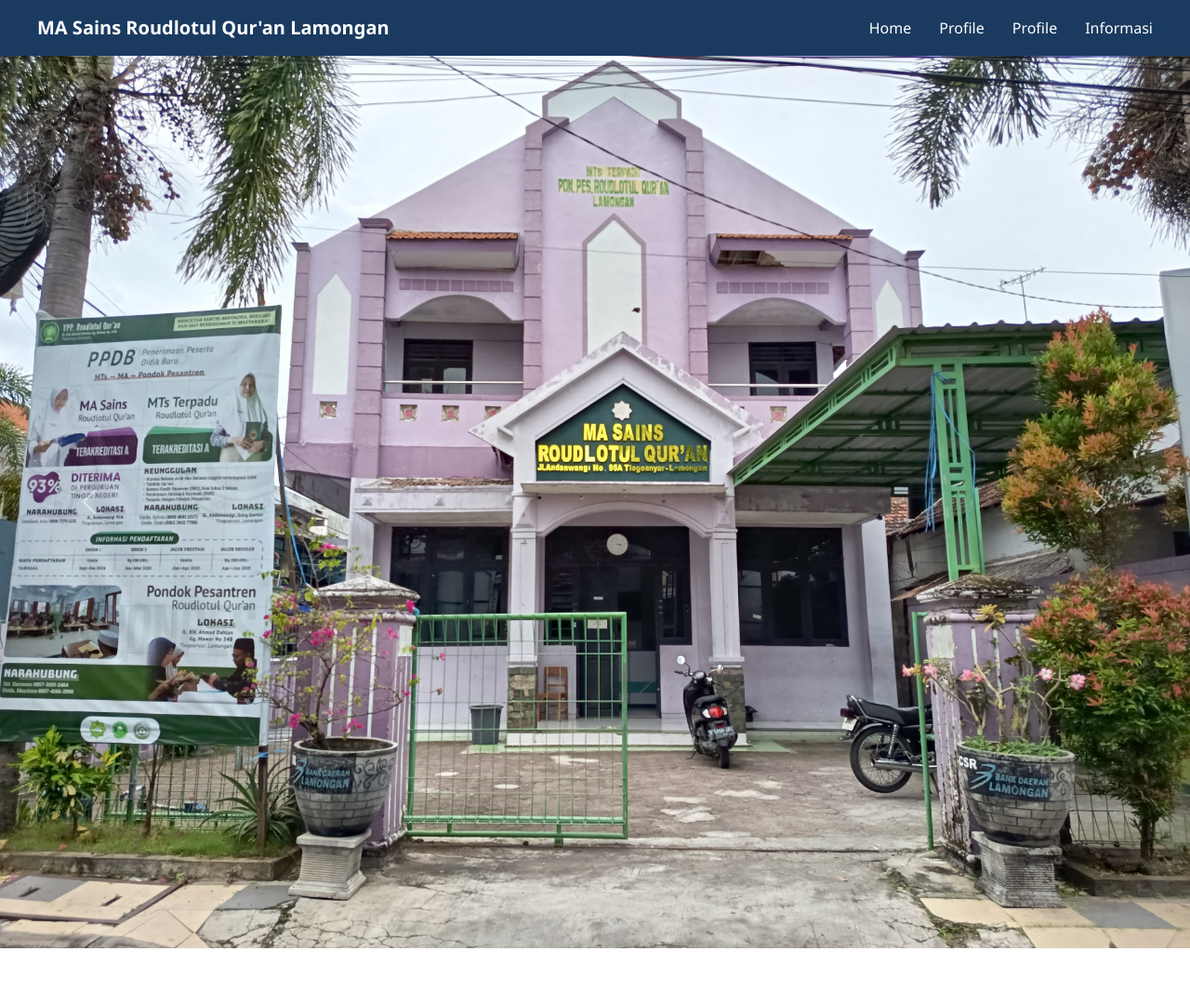
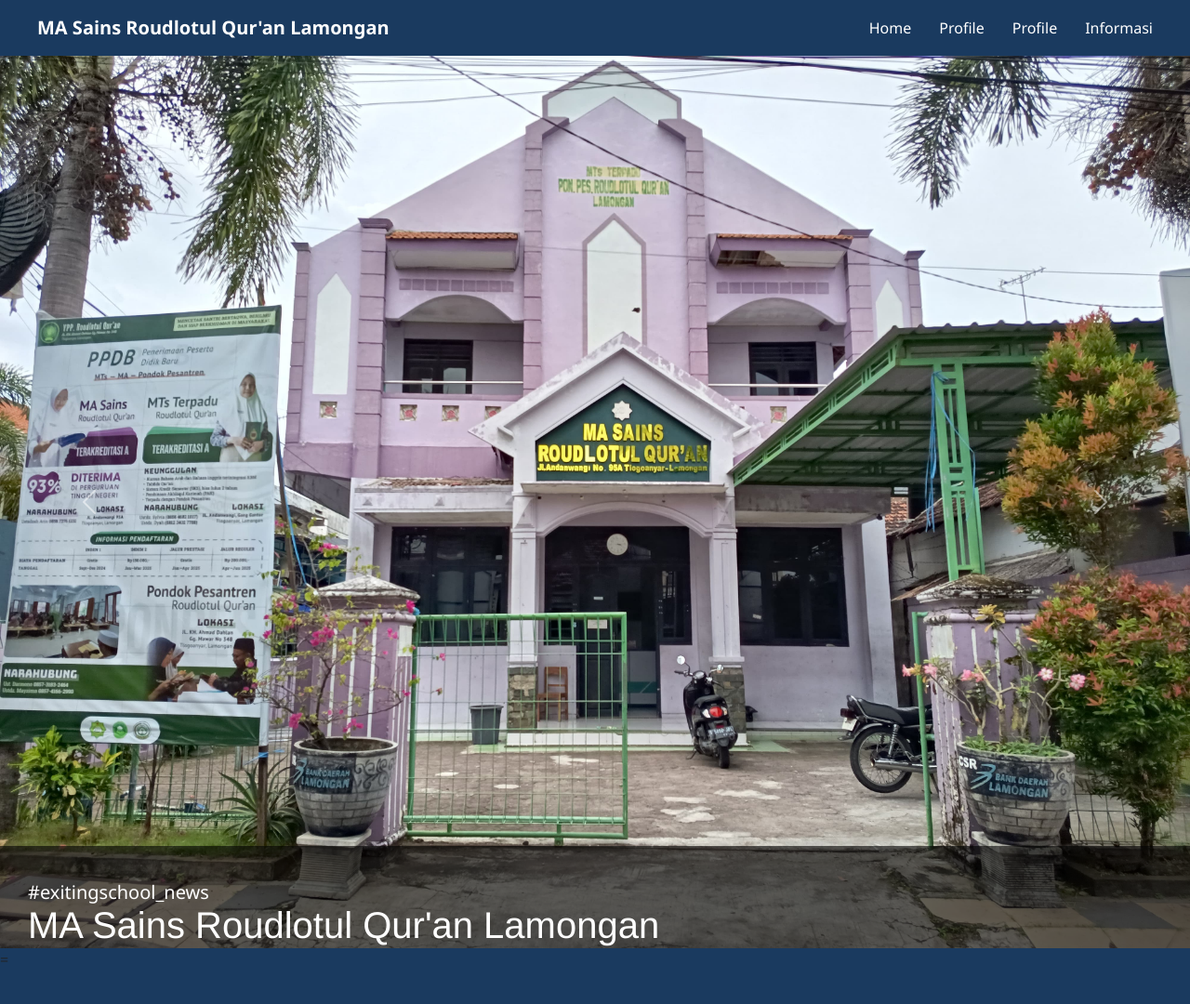
Before and after one commit to taworld-star/Tubes-PemprogWeb-Team, a plain HTML site: page index.html in a window 1280 px wide. Shown: the whole page at 93% size. Before the commit the page ends 1020 px from the top, so only its background shows below. Drawn offline with nearby package versions, Linux system fonts and the light colour scheme.

Commit message:
Update 10-mei-2025 22:22 perubahan home

```diff
--- a/index.html
+++ b/index.html
@@ -25,7 +25,13 @@
         <div id="carouselExample" class="carousel slide">
             <div class="carousel-inner">
               <div class="carousel-item active">
-                <img src="/Asset/school.jpg" class="img-fluid w-100" alt="sekolah">
+                <div class="description">
+                  <p>#exitingschool_news</p>
+                  <h1>MA Sains Roudlotul Qur'an Lamongan</h1>
+                </div>
+                <div class="hero">
+                  <img src="/Asset/school.jpg" class="img-fluid w-100" alt="sekolah">
+                </div>
               </div>
               <div class="carousel-item">
                 <img src="..." class="d-block w-100" alt="...">
@@ -45,6 +51,8 @@
           </div>
      </div>
 
+     <div class="break-line">=</div>
+
     <script src="https://cdn.jsdelivr.net/npm/bootstrap@5.3.6/dist/js/bootstrap.bundle.min.js" integrity="sha384-j1CDi7MgGQ12Z7Qab0qlWQ/Qqz24Gc6BM0thvEMVjHnfYGF0rmFCozFSxQBxwHKO" crossorigin="anonymous"></script>
     </body>
 
--- a/style.css
+++ b/style.css
@@ -38,6 +38,42 @@ span a{
 
 .hero{
     max-width: 1920px;
-    max-height: 500px;
+    max-height: 1012px;
     margin: auto;
 }
+
+.description{
+    position: absolute;
+    background-color: rgba(0, 0, 0, 0.603);
+    color: white;
+    width: 100%;
+    height: 30%;
+    top: 850px;
+
+}
+
+h1{
+    position: relative;
+    font-size: 80px;
+    margin-left: 30px;
+    top: 15px;
+    font-family: 'Franklin Gothic Medium', 'Arial Narrow', Arial, sans-serif;
+}
+
+
+
+p{
+    position: relative;
+    margin-left: 30px;
+    font-size: 20px;
+    top: 35px;
+}
+img{
+    object-fit: cover;
+}
+
+.break-line{
+    max-width: 100%;
+    background-color: #1a3a5f;
+    height: 60px;
+}
```
